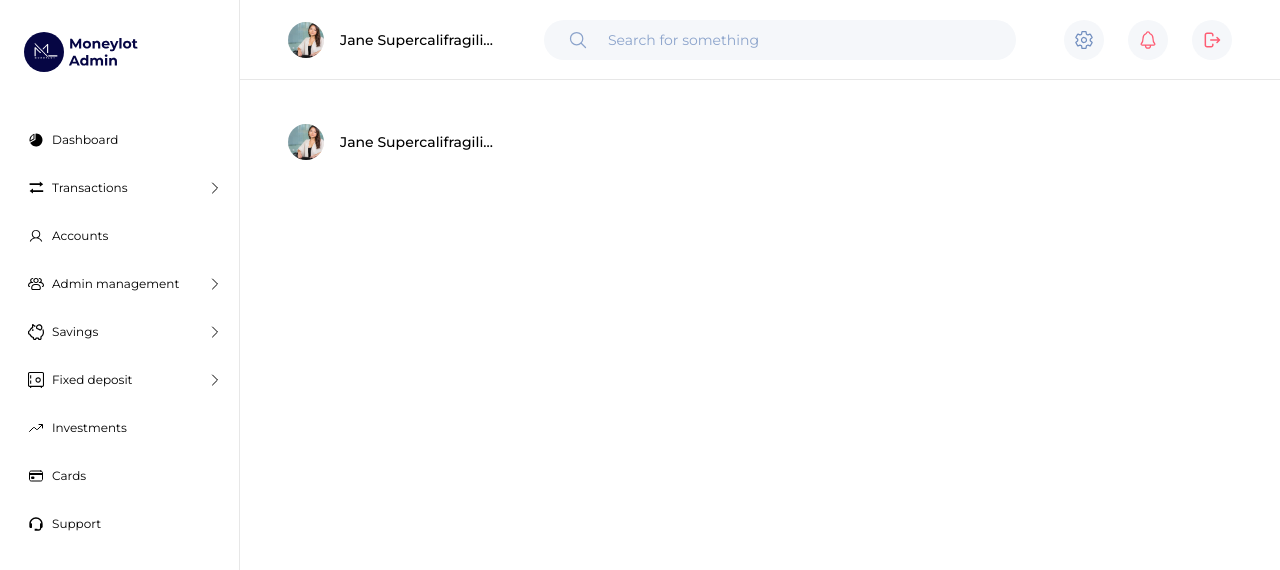
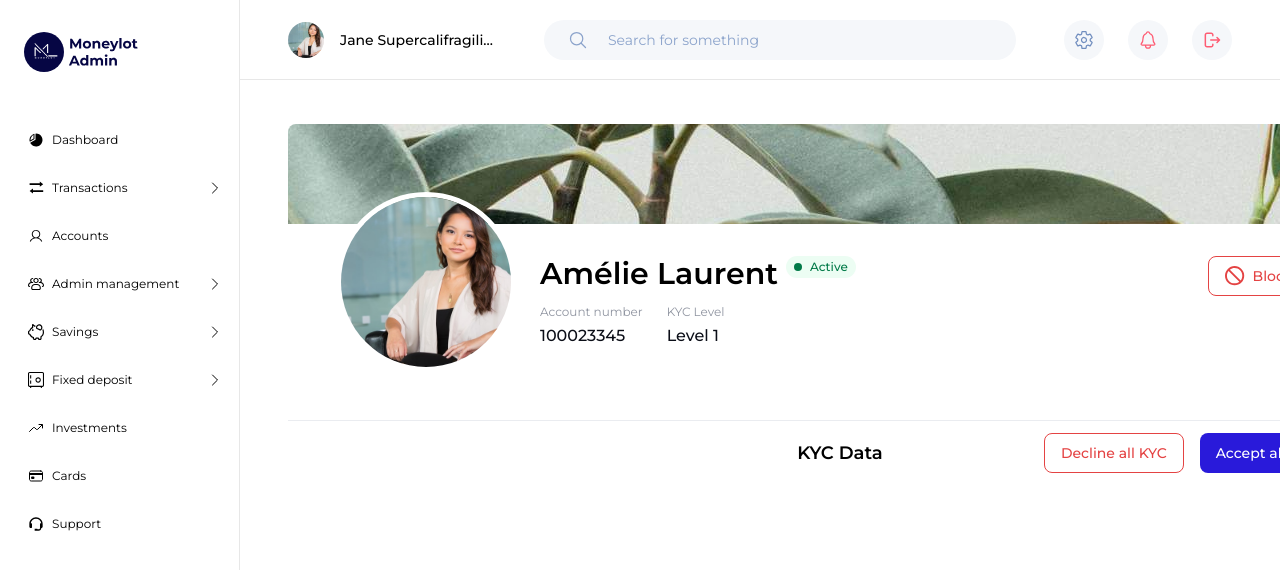
Before and after one commit to joshuaenahoro/moneylot-admin, a Next.js app: page /accounts/1 in a window 1280 px wide. Shown: the top 570 px of the page. Built offline with nearby package versions, Linux system fonts and the light colour scheme.

Commit message:
flesh out parts

```diff
--- a/src/app/(dashboard)/accounts/[accountNum]/header.tsx
+++ b/src/app/(dashboard)/accounts/[accountNum]/header.tsx
@@ -1,20 +1,57 @@
+import { Badge } from '@/components/badge';
+import { Button } from '@/components/button';
+import { Icon } from '@/components/icon';
 import Image from 'next/image';
 
 export function Header() {
   return (
-    <header>
-      <div className="flex shrink-0 items-center gap-4">
-        <div className="relative h-9 w-9 overflow-hidden rounded-full">
+    <header className="overflow-hidden rounded-lg bg-white">
+      <div className='h-[100px] w-full bg-[url("/images/plant.jpg")] bg-center' />
+      <div className="-mt-20 flex shrink-0 items-end gap-6 p-12">
+        <div className="relative h-[180px] w-[180px] shrink-0 overflow-hidden rounded-full border-[5px] border-white">
           <Image
             src="/demo/avatar.jpg"
             fill
             className="object-cover"
-            sizes="(max-width:768px) 48px, 96px"
+            sizes="(max-width:768px) 180px, 360px"
             alt="Avatar"
           />
         </div>
-        <div className="max-w-[156px] truncate text-sm font-medium">
-          Jane Supercalifragilisticexpialidocious
+        <div className="flex w-full justify-between">
+          <div className="flex flex-col gap-1 pb-6">
+            <div className="mb-2 flex gap-2">
+              <h1 className="text-3xl font-semibold">Amélie Laurent</h1>
+              <Badge variant="green" hasBullet>
+                Active
+              </Badge>
+            </div>
+            <div className="flex gap-6">
+              <div>
+                <h2 className="mb-1 text-xs text-[#9095A1]">Account number</h2>
+                <p className="font-medium text-[#0B0E17]">100023345</p>
+              </div>
+              <div>
+                <h2 className="mb-1 text-xs text-[#9095A1]">KYC Level</h2>
+                <p className="font-medium text-[#0B0E17]">Level 1</p>
+              </div>
+            </div>
+          </div>
+
+          <div>
+            <Button variant="destructive">
+              <Icon name="block" className="mr-2 h-5 w-5" />
+              Block user
+            </Button>
+          </div>
+        </div>
+      </div>
+      <div className="h-px bg-[#EAECF0]" />
+      <div className="flex items-center justify-between px-12 py-3">
+        <div className="w-[300px]" />
+        <h2 className="text-lg font-semibold">KYC Data</h2>
+        <div className="flex w-[300px] gap-4">
+          <Button variant="destructive">Decline all KYC</Button>
+          <Button>Accept all KYC</Button>
         </div>
       </div>
     </header>
```
